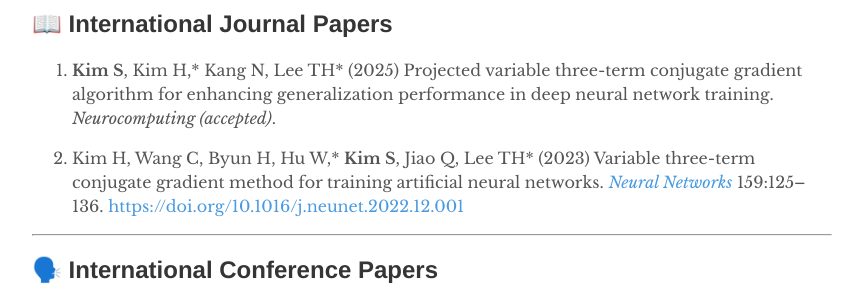
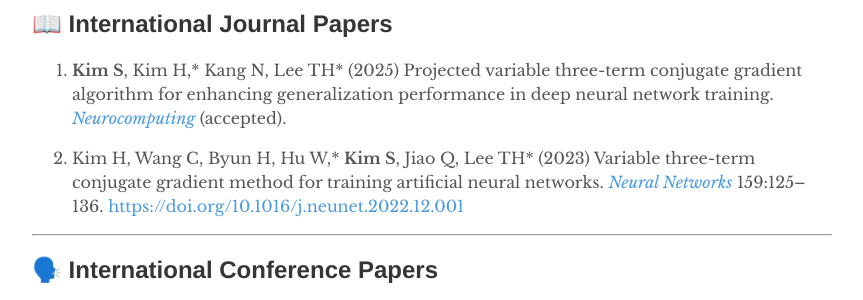
Before and after one commit to kim-sanghyuk/kim-sanghyuk.github.io, a Jekyll site: the page built from _pages/publications.md, in a window 1280 px wide. Shown: the part 327-627 px from the top of the page, without its empty margins (208-1071 px from the left). Built offline with Jekyll 4.4.1, drawn with Linux system fonts in a browser that asks for light colours; part of the change alters nothing that is shown.

```diff
--- a/_pages/publications.md
+++ b/_pages/publications.md
@@ -10,7 +10,7 @@ published: true
 
 ## 📖 International Journal Papers
 
-1. **Kim S**, Kim H,\* Kang N, Lee TH\* (2025) Projected variable three-term conjugate gradient algorithm for enhancing generalization performance in deep neural network training. _Neurocomputing (accepted)_.
+1. **Kim S**, Kim H,\* Kang N, Lee TH\* (2025) Projected variable three-term conjugate gradient algorithm for enhancing generalization performance in deep neural network training. [_Neurocomputing_](https://www.sciencedirect.com/journal/neurocomputing) (accepted).
 
 2. Kim H, Wang C, Byun H, Hu W,\* **Kim S**, Jiao Q, Lee TH\* (2023) Variable three-term conjugate gradient method for training artificial neural networks. [_Neural Networks_](https://www.sciencedirect.com/journal/neural-networks) 159:125–136. [https://doi.org/10.1016/j.neunet.2022.12.001](https://doi.org/10.1016/j.neunet.2022.12.001)
 
```
